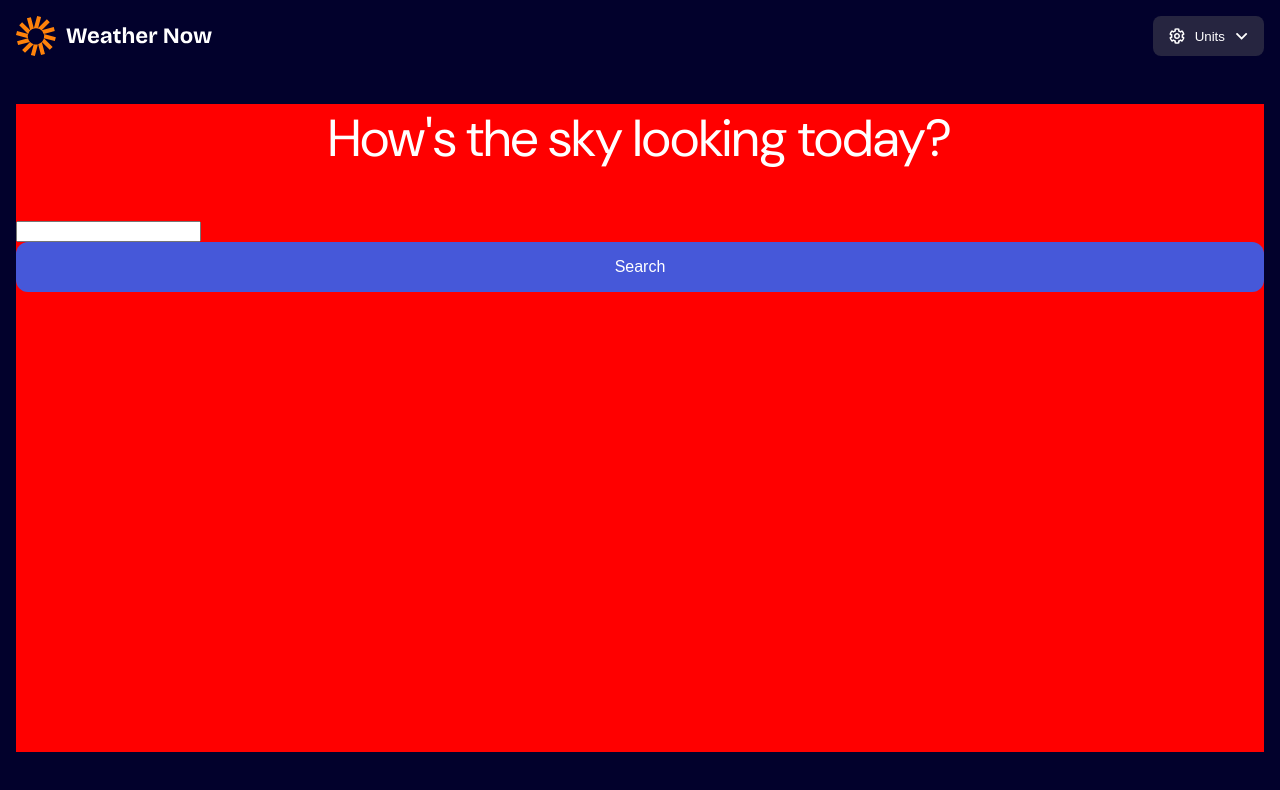
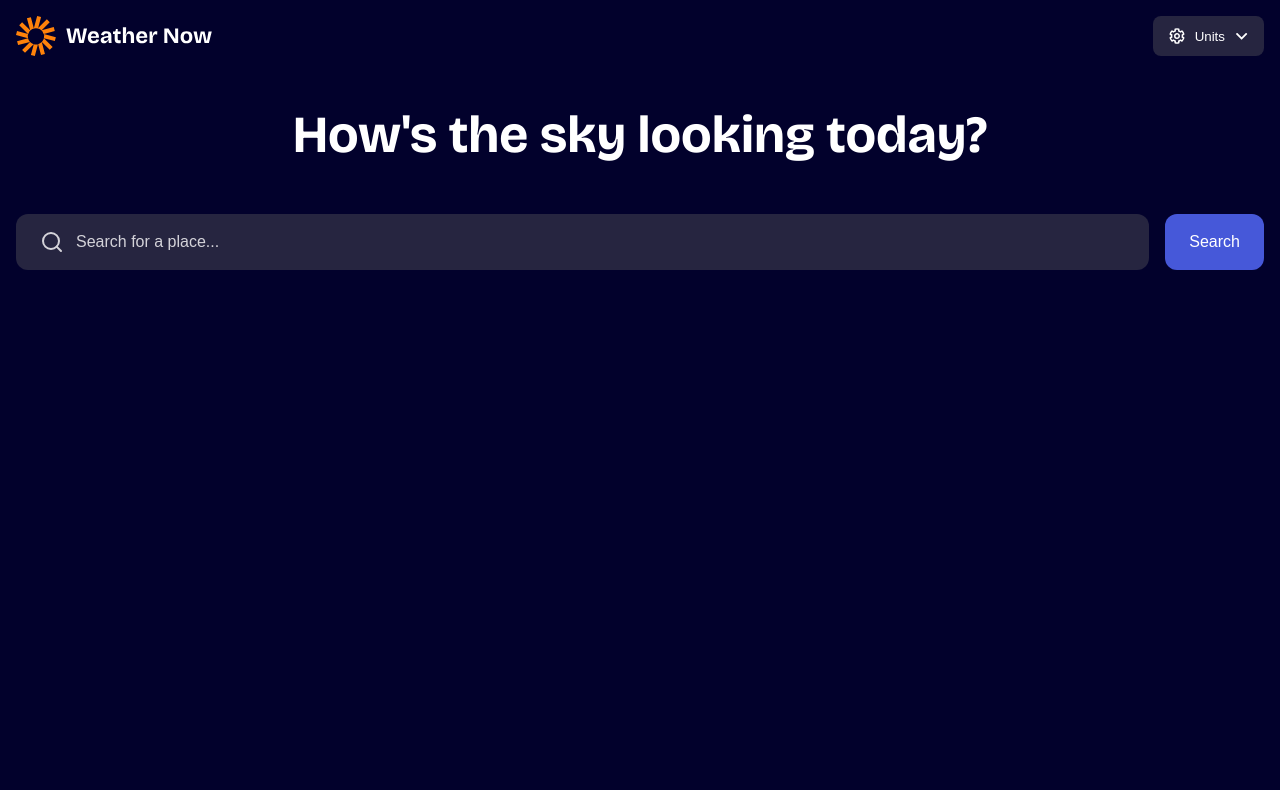
Before and after one commit to ahndrou/weather-app, a React (Vite) app: page / in a window 1280 px wide. Shown: the top 790 px of the page. Built offline with nearby package versions, Linux system fonts and the light colour scheme.

Commit message:
add search box markup and styling

```diff
--- a/package.json
+++ b/package.json
@@ -12,6 +12,7 @@
   "dependencies": {
     "react": "^19.2.0",
     "react-dom": "^19.2.0",
+    "react-feather": "^2.0.10",
     "styled-components": "^6.4.0"
   },
   "devDependencies": {
--- a/src/components/GlobalStyles.tsx
+++ b/src/components/GlobalStyles.tsx
@@ -1,12 +1,16 @@
 import { createGlobalStyle } from "styled-components";
 import DMSansFontSrc from "../assets/fonts/DM_Sans/DMSans-VariableFont_opsz,wght.ttf";
+import BricolageFontSrc from "../assets/fonts/Bricolage_Grotesque/BricolageGrotesque-VariableFont_opsz,wdth,wght.ttf";
 
 export default createGlobalStyle`
-    // Vite doesn't handle urls in template literals as it does in
-    // regular CSS files! So we have to import and interpolate.
     @font-face {
         font-family: 'DM Sans';
         src: url(${DMSansFontSrc});
+    }
+
+    @font-face {
+        font-family: 'Bricolage Grotesque';
+        src: url(${BricolageFontSrc});
     }
 
     *,
@@ -29,8 +33,7 @@ export default createGlobalStyle`
         --clr-neutral-600: #3C3B5E;
         --clr-neutral-300: #ACACB7;
         --clr-neutral-200: #D4D3D9;
-        --clr-neutral-000: #FFFFFF;
-
+        --clr-neutral-000: #FFF;
         --clr-orange-500: #FF820A;
         --clr-blue-500: #4658D9;
         --clr-blue-700: #2B1B9C;
@@ -39,6 +42,7 @@ export default createGlobalStyle`
     body {
         background-color: var(--clr-neutral-900);
         color: var(--clr-neutral-000);
-        font-family: 'DM Sans';
+        font-family: 'DM Sans', sans-serif;
+        line-height: 1.2;
     }
 `;
--- a/src/components/Page.tsx
+++ b/src/components/Page.tsx
@@ -21,16 +21,17 @@ const BannerText = styled.span`
   margin-block-end: ${48 / 16}rem;
   font-size: ${52 / 16}rem;
   text-align: center;
+  font-weight: bold;
+  font-family: "Bricolage Grotesque", serif;
 `;
 
 const Wrapper = styled.div`
   display: flex;
   flex-direction: column;
   min-height: 100%;
-  padding: 16px 16px 48px 16px;
+  padding: 16px 16px 48px;
 `;
 
 const Main = styled.main`
   flex-grow: 1;
-  background-color: red;
 `;
--- a/src/components/SearchForm.tsx
+++ b/src/components/SearchForm.tsx
@@ -1,21 +1,70 @@
 import styled from "styled-components";
+import { Search } from "react-feather";
 
 export default function SearchForm() {
   return (
-    <form>
-      <input type="search" />
+    <Wrapper>
+      <SearchBar>
+        <Search />
+        <Input type="search" placeholder="Search for a place..." />
+      </SearchBar>
       <SearchButton type="button" value="Search" />
-    </form>
+    </Wrapper>
   );
 }
+
+const Wrapper = styled.form`
+  display: flex;
+  flex-wrap: wrap;
+  gap: 16px;
+`;
+
+const SearchBar = styled.div`
+  flex-grow: 1;
+  position: relative;
+  color: var(--clr-neutral-200);
+
+  /*
+  'Reaching in' to style another element here, going against the 'single source of styles'
+  principle. The first child here though is from an external library for which I don't control the
+  main styling.
+  */
+  & *:first-child {
+    position: absolute;
+    top: 0;
+    bottom: 0;
+    margin: auto;
+    left: 24px;
+    color: inherit;
+  }
+`;
+
+const Input = styled.input`
+  width: 100%;
+  height: ${56 / 16}rem;
+  padding-inline-start: 60px;
+  background-color: var(--clr-neutral-800);
+  border: none;
+  border-radius: 12px;
+  font-size: inherit;
+  color: inherit;
+
+  &::placeholder {
+    color: inherit;
+  }
+`;
 
 const SearchButton = styled.input`
   background-color: var(--clr-blue-500);
   color: inherit;
   font-style: inherit;
   font-size: inherit;
-  padding-block: 16px;
+  padding: 1rem 24px;
   border-radius: 12px;
-  width: 100%;
   border: none;
+  flex-basis: 100%;
+
+  @media screen and (width >= 400px) {
+    flex-basis: auto;
+  }
 `;
--- a/src/components/UnitsDropDown.tsx
+++ b/src/components/UnitsDropDown.tsx
@@ -22,4 +22,5 @@ const Wrapper = styled.button`
   justify-content: center;
   align-items: center;
   gap: 10px;
+  cursor: pointer;
 `;
--- a/src/styles.css
+++ /dev/null
@@ -1,61 +0,0 @@
-@import "tailwindcss";
-
-@font-face {
-  font-family: "DM Sans";
-  src: url("./assets/fonts/DM_Sans/DMSans-VariableFont_opsz\,wght.ttf");
-  font-style: normal;
-}
-
-@font-face {
-  font-family: "DM Sans";
-  src: url("./assets/fonts/DM_Sans/DMSans-Italic-VariableFont_opsz\,wght.ttf");
-  font-style: italic;
-}
-
-@font-face {
-  font-family: "Bricolage Grotesque";
-  src: url("./assets/fonts/Bricolage_Grotesque/BricolageGrotesque-VariableFont_opsz\,wdth\,wght.ttf");
-}
-
-@theme {
-
-  /* COLOURS */
-  --color-*: initial;
-
-  --color-neutral-900: hsl(243 96% 9%);
-  --color-neutral-800: hsl(243 27% 20%);
-  --color-neutral-700: hsl(243 23% 24%);
-  --color-neutral-600: hsl(243 23% 30%);
-  --color-neutral-300: hsl(240 6% 70%);
-  --color-neutral-200: hsl(250 6% 84%);
-  --color-neutral-000: hsl(0 0% 100%);
-
-  --color-orange-500: hsl(28 100% 52%);
-
-  --color-blue-500: hsl(233 67% 56%);
-  --color-blue-700: hsl(248 70% 36%);
-
-
-  /* TYPOGRAPHY */
-  --font-dm-sans: "DM Sans", sans-serif;
-  --font-bricolage: "Bricolage Grotesque", sans-serif;
-
-  --text-*: initial;
-  --text-3xl: 6rem;      /* 96px */
-  --text-2xl: 3.25rem;   /* 52px */
-  --text-xl: 2rem;       /* 32px */
-  --text-lg: 1.75rem;    /* 28px */
-  --text-md: 1.25rem;    /* 20px */
-  --text-sm: 1.125rem;   /* 18px */
-  --text-xs: 1rem;       /* 16px */
-  --text-2xs: 1.142rem;  /* 14px */
-
-  --tracking-*: initial;
-  --tracking-tight: -0.02em;
-
-
-  /* SPACING */
-  /* Tailwind default is 4px. The design system given for this project uses a 2px spacing.
-     To allow for this, I will set the spacing base to 2px. */
-  --spacing: 0.125rem;
-}
```
Also changed, not shown: 1 other file (tests, documents, lock files or other folders).
